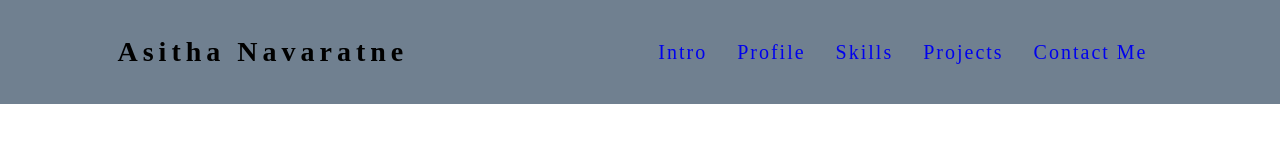
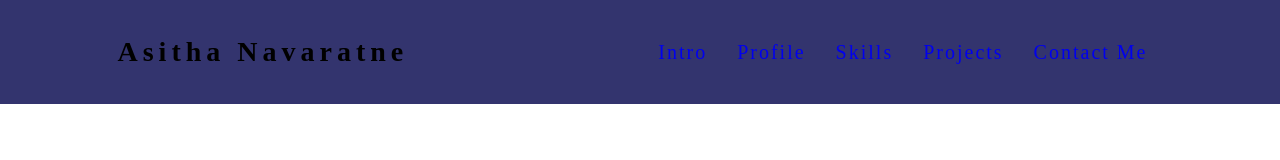
Before and after one commit to asitha-navaratne/asitha-navaratne, a plain HTML site: page index.html in a window 1280 px wide. Drawn offline with Linux system fonts and the light colour scheme.

Commit message:
Changed navigation bar color

```diff
--- a/resources/style.css
+++ b/resources/style.css
@@ -18,7 +18,7 @@ nav {
   justify-content: space-around;
   align-items: center;
   min-height: 13vh;
-  background-color: slategray;
+  background-color: rgb(51, 52, 110);
 }
 
 .nav-title {
```
